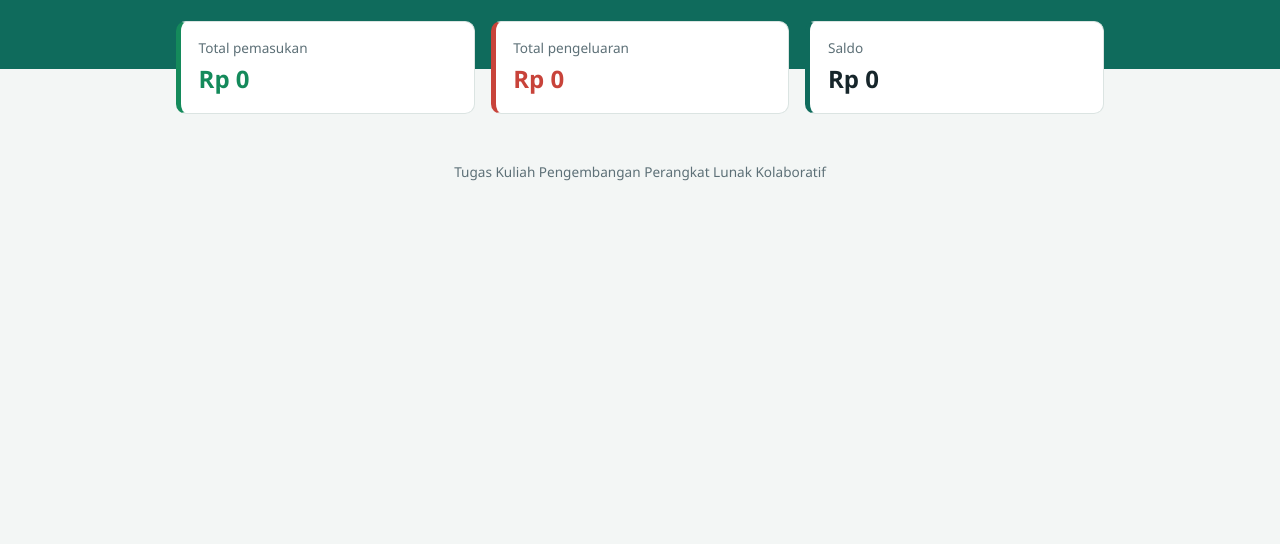
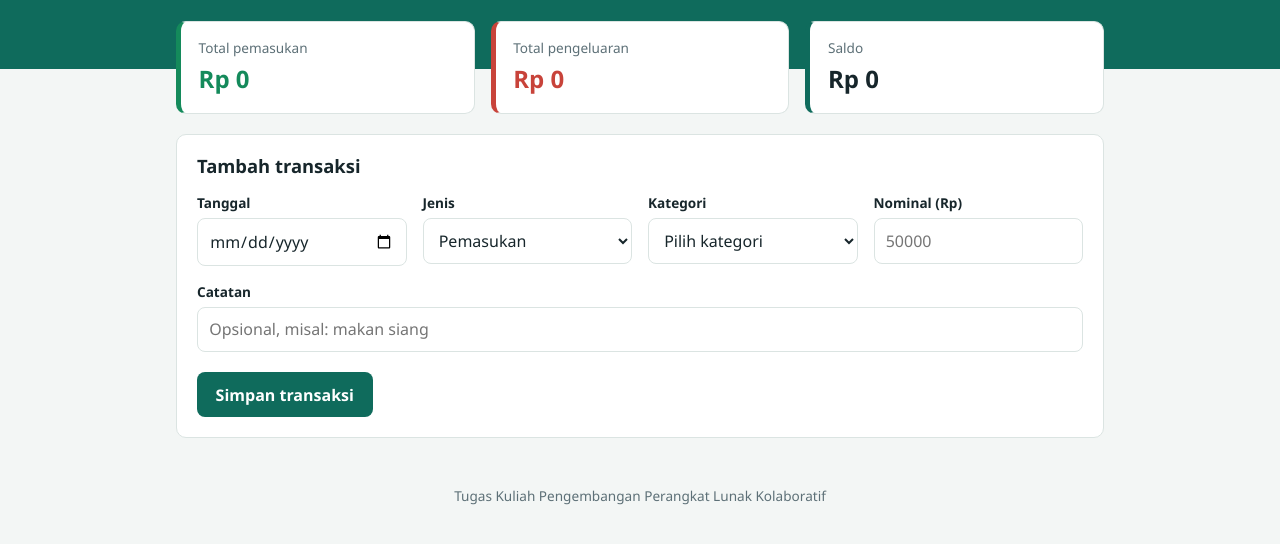
Before and after one commit to emilnajmil/kalkulator-keuangan, a plain HTML site: page index.html in a window 1280 px wide. Shown: the part 108-652 px from the top of the page. Drawn offline with nearby package versions, Linux system fonts and the light colour scheme.

Commit message:
feat(ui): menambah form input transaksi

```diff
--- a/index.html
+++ b/index.html
@@ -31,7 +31,60 @@
       </div>
     </section>
 
-    <!-- [FORM] -->
+        <!-- FORM INPUT (logika: Anggota 2) -->
+    <section class="panel" aria-labelledby="judul-form">
+      <h2 id="judul-form">Tambah transaksi</h2>
+      <form id="form-transaksi" novalidate>
+        <input type="hidden" id="id-transaksi" name="id">
+
+        <div class="form-grid">
+          <div class="field">
+            <label for="tanggal">Tanggal</label>
+            <input type="date" id="tanggal" name="tanggal" required>
+          </div>
+
+          <div class="field">
+            <label for="jenis">Jenis</label>
+            <select id="jenis" name="jenis" required>
+              <option value="pemasukan">Pemasukan</option>
+              <option value="pengeluaran">Pengeluaran</option>
+            </select>
+          </div>
+
+          <div class="field">
+            <label for="kategori">Kategori</label>
+            <select id="kategori" name="kategori" required>
+              <option value="">Pilih kategori</option>
+              <option value="Gaji">Gaji</option>
+              <option value="Uang saku">Uang saku</option>
+              <option value="Makanan">Makanan</option>
+              <option value="Transportasi">Transportasi</option>
+              <option value="Belanja">Belanja</option>
+              <option value="Tagihan">Tagihan</option>
+              <option value="Hiburan">Hiburan</option>
+              <option value="Lainnya">Lainnya</option>
+            </select>
+          </div>
+
+          <div class="field">
+            <label for="nominal">Nominal (Rp)</label>
+            <input type="number" id="nominal" name="nominal" min="1" step="1" inputmode="numeric" placeholder="50000" required>
+          </div>
+
+          <div class="field field-wide">
+            <label for="catatan">Catatan</label>
+            <input type="text" id="catatan" name="catatan" maxlength="120" placeholder="Opsional, misal: makan siang">
+          </div>
+        </div>
+
+        <p id="pesan-error" class="form-error" role="alert" hidden></p>
+
+        <div class="form-actions">
+          <button type="submit" id="btn-simpan" class="btn btn-primary">Simpan transaksi</button>
+          <button type="button" id="btn-batal" class="btn btn-ghost" hidden>Batal edit</button>
+        </div>
+      </form>
+    </section>
 
     <!-- [GRAFIK] -->
 
--- a/style.css
+++ b/style.css
@@ -71,3 +71,63 @@ h2 { font-size: 1.15rem; margin-bottom: 1rem; }
 .summary-expense { border-left-color: var(--expense); }
 .summary-expense strong { color: var(--expense); }
 .summary-balance { border-left-color: var(--brand); }
+
+/* ===== Panel & Form ===== */
+.panel {
+  background: var(--surface);
+  border: 1px solid var(--line);
+  border-radius: var(--radius);
+  padding: 1.25rem;
+}
+
+.form-grid {
+  display: grid;
+  grid-template-columns: repeat(4, 1fr);
+  gap: 1rem;
+}
+.field { display: flex; flex-direction: column; gap: .3rem; min-width: 0; }
+.field-wide { grid-column: 1 / -1; }
+label { font-size: .85rem; font-weight: 600; }
+
+input, select {
+  font: inherit;
+  color: inherit;
+  width: 100%;
+  padding: .6rem .7rem;
+  border: 1px solid var(--line);
+  border-radius: 8px;
+  background: #fff;
+}
+input:focus-visible, select:focus-visible, .btn:focus-visible {
+  outline: 3px solid #7cc4b6;
+  outline-offset: 1px;
+}
+input.invalid, select.invalid { border-color: var(--expense); } /* tambahkan class ini lewat JS */
+
+.form-error {
+  margin: 1rem 0 0;
+  padding: .6rem .8rem;
+  background: var(--expense-bg);
+  color: var(--expense);
+  border-radius: 8px;
+  font-size: .9rem;
+}
+.form-error[hidden] { display: none; }
+.form-actions { display: flex; gap: .75rem; margin-top: 1.25rem; flex-wrap: wrap; }
+
+/* ===== Tombol ===== */
+.btn {
+  font: inherit;
+  font-weight: 600;
+  padding: .6rem 1.1rem;
+  border-radius: 8px;
+  border: 1px solid transparent;
+  cursor: pointer;
+}
+.btn[hidden] { display: none; }
+.btn-primary { background: var(--brand); color: #fff; }
+.btn-primary:hover { background: var(--brand-dark); }
+.btn-outline { background: #fff; color: var(--brand); border-color: var(--brand); }
+.btn-outline:hover { background: var(--bg); }
+.btn-ghost { background: transparent; color: var(--muted); border-color: var(--line); }
+.btn-ghost:hover { background: var(--bg); }
```
